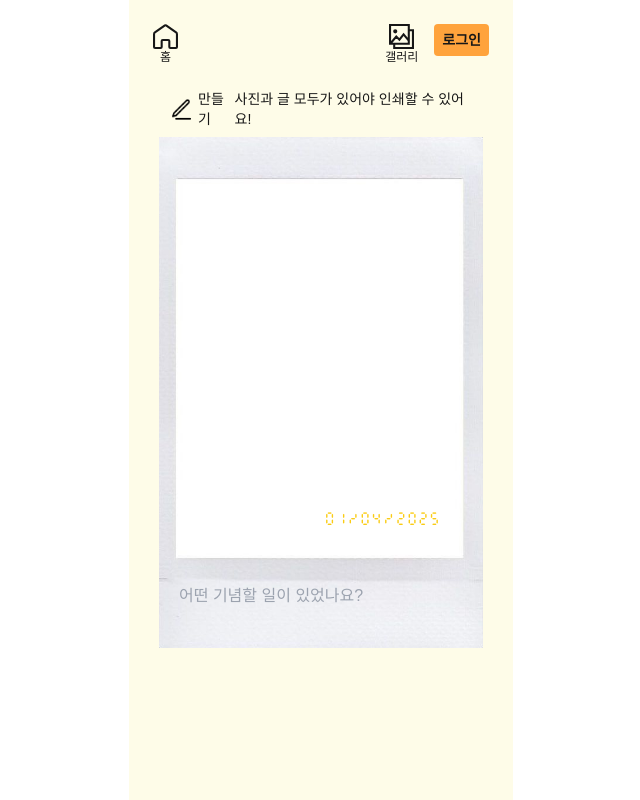
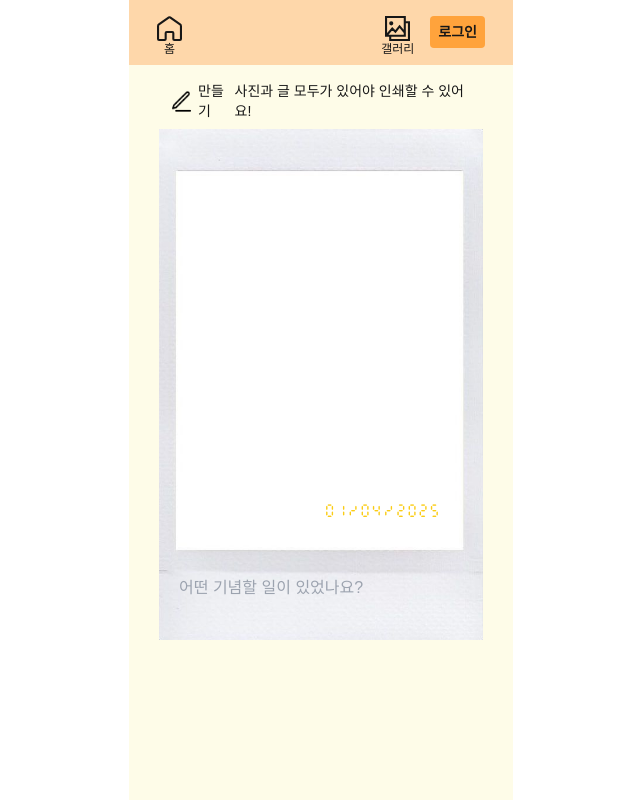
Before and after one commit to biyamn/polaroid, a Next.js app: page / in a window 1280 px wide. Shown: the whole page, without its empty margins (319-959 px from the left). Built offline with nearby package versions, Linux system fonts and the light colour scheme; no server answers; a web font is replaced by a local one.

Commit message:
feat: 레이아웃에서 NavigationBar 위치 변경

```diff
--- a/src/app/components/NavigationBar.tsx
+++ b/src/app/components/NavigationBar.tsx
@@ -4,7 +4,7 @@ import { GrGallery } from 'react-icons/gr';
 
 const NavigationBar = () => {
   return (
-    <div className="flex justify-between pb-4">
+    <div className="flex justify-between bg-orange-200 px-7 pt-4 pb-2">
       <Link href="/">
         <div className="flex flex-col items-center cursor-pointer">
           <GrHomeRounded style={{ width: '25px', height: '25px' }} />
--- a/src/app/layout.tsx
+++ b/src/app/layout.tsx
@@ -20,12 +20,12 @@ export default function RootLayout({
 }>) {
   return (
     <html lang="ko" className="h-full">
-      <body className={`mx-auto w-96 h-full ${pencilFont.className}`}>
-        <div className="h-dvh flex flex-col justify-between bg-yellow-50">
-          <div className=" p-6 overflow-y-hidden">
-            <NavigationBar />
-            {children}
-          </div>
+      <body
+        className={`h-dvh mx-auto w-96 ${pencilFont.className} flex flex-col`}
+      >
+        <NavigationBar />
+        <div className="flex flex-col justify-between bg-yellow-50 h-full">
+          <div className="px-6 pb-6 pt-2 overflow-y-hidden">{children}</div>
         </div>
       </body>
     </html>
```
